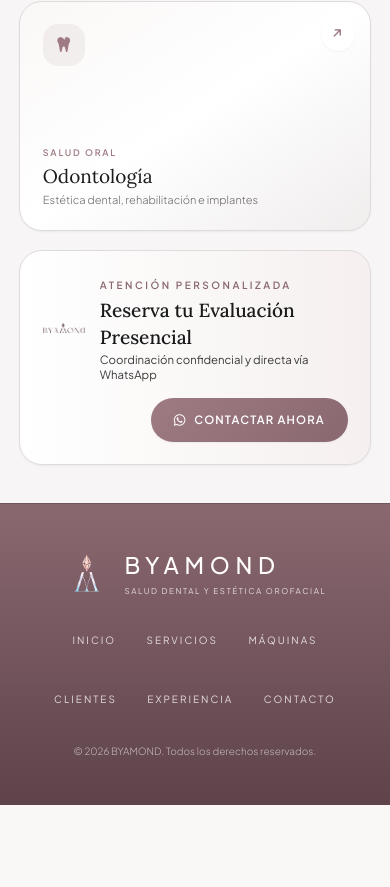
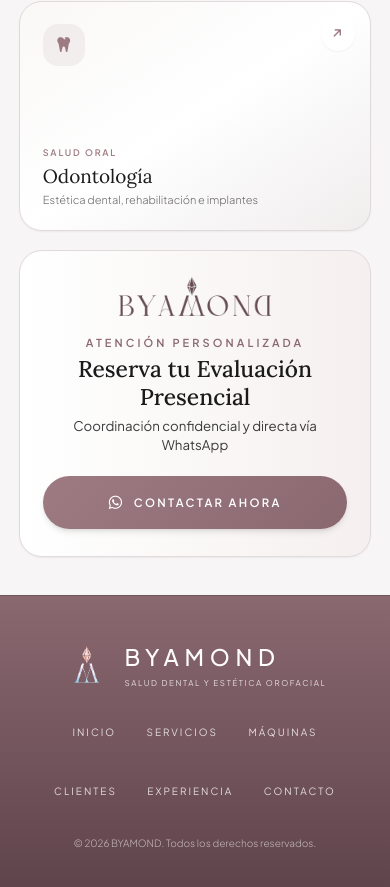
Before and after one commit to royerroy24-afk/byamond, a plain HTML site: page index.html in a window 390 px wide. Shown: the part 1863-2750 px from the top of the page. Before the commit the page ends 2668 px from the top, so only its background shows below. Drawn offline with nearby package versions, Linux system fonts and the light colour scheme.

Commit message:
feat(ui): logo protagonico en Bento 5, fotos de Rehabilitacion e Implantes y producto Botox Allergan en Trazabilidad

```diff
--- a/index.html
+++ b/index.html
@@ -629,19 +629,20 @@
                             </span>
                         </a>
 
-                        <!-- BENTO 5: CONTACTO (COL-SPAN-12) BARRA INTEGRADA CON LETRAS EN NEGRO MATE (#1A1A1A) Y GRIS CARBÓN (#3A3A3A) -->
-                        <a href="#contacto" class="group relative col-span-12 rounded-3xl overflow-hidden bg-gradient-to-r from-white via-perla to-mauve-50 border border-plomo-200 p-6 sm:p-8 shadow-sm flex flex-col sm:flex-row items-start sm:items-center justify-between gap-4 hover:border-mauve/50 transition-all">
-                            <div class="flex items-center gap-4">
-                                <img src="LOGO/logo-byamond-dark.png" alt="Monograma BYAMOND" class="w-11 h-11 object-contain opacity-95">
+                        <!-- BENTO 5: CONTACTO (COL-SPAN-12) BARRA INTEGRADA CON LOGO PROTAGÓNICO, ARMONÍA VISUAL Y LETRAS EN NEGRO MATE (#1A1A1A) -->
+                        <a href="#contacto" class="group relative col-span-12 rounded-3xl overflow-hidden bg-gradient-to-r from-white via-perla to-mauve-50 border border-plomo-200 px-6 py-7 sm:px-10 sm:py-8 md:px-12 shadow-sm flex flex-col md:flex-row items-center justify-between gap-6 hover:border-mauve/50 transition-all">
+                            <div class="flex flex-col sm:flex-row items-center text-center sm:text-left gap-5 sm:gap-8 w-full md:w-auto">
+                                <img src="LOGO/logo-byamond-dark.png" alt="Logo Oficial BYAMOND" class="w-40 sm:w-48 md:w-56 h-auto object-contain shrink-0 opacity-95 group-hover:scale-[1.02] transition-transform duration-300">
+                                <span class="hidden sm:block w-px h-14 bg-plomo-300/80 shrink-0"></span>
                                 <div>
-                                    <span class="text-[10px] tracking-[0.25em] uppercase text-mauve-dark font-semibold">Atención Personalizada</span>
-                                    <h3 class="font-serif text-xl sm:text-2xl text-[#1A1A1A] font-medium mt-0.5">Reserva tu Evaluación Presencial</h3>
-                                    <p class="text-xs sm:text-sm text-[#3A3A3A] font-normal mt-0.5">Coordinación confidencial y directa vía WhatsApp</p>
-                                </div>
-                            </div>
-                            <div class="flex items-center gap-3 self-end sm:self-center">
-                                <span class="btn-mauve px-6 py-3 min-h-[44px] rounded-full text-xs font-semibold uppercase tracking-widest flex items-center gap-2 shadow-sm">
-                                    <i class="fa-brands fa-whatsapp text-sm"></i>
+                                    <span class="text-[11px] tracking-[0.28em] uppercase text-mauve-dark font-semibold block">Atención Personalizada</span>
+                                    <h3 class="font-serif text-2xl sm:text-3xl text-[#1A1A1A] font-medium mt-1 leading-tight">Reserva tu Evaluación Presencial</h3>
+                                    <p class="text-sm sm:text-base text-[#3A3A3A] font-normal mt-1">Coordinación confidencial y directa vía WhatsApp</p>
+                                </div>
+                            </div>
+                            <div class="flex items-center justify-center shrink-0 w-full sm:w-auto">
+                                <span class="btn-mauve px-8 py-4 min-h-[48px] w-full sm:w-auto justify-center rounded-full text-xs sm:text-sm font-semibold uppercase tracking-[0.2em] flex items-center gap-2.5 shadow-md group-hover:scale-[1.02] transition-transform">
+                                    <i class="fa-brands fa-whatsapp text-base"></i>
                                     Contactar Ahora
                                 </span>
                             </div>
@@ -2009,9 +2010,9 @@
                             </p>
                         </div>
                         <div class="lg:col-span-7 grid grid-cols-1 sm:grid-cols-2 gap-5">
-                            <div class="relative rounded-2xl overflow-hidden min-h-[260px] border border-plomo-200 shadow-sm bg-carbon text-white">
-                                <img src="assets/img/esterilizacion.webp" alt="Trazabilidad por Lote Byamond" loading="lazy" class="foto-centro absolute inset-0 w-full h-full object-cover opacity-80" style="object-position: center 50%;">
-                                <div class="absolute inset-0 bg-gradient-to-t from-carbon/90 via-carbon/45 to-transparent"></div>
+                            <div class="relative rounded-2xl overflow-hidden min-h-[260px] border border-plomo-200 shadow-sm bg-white text-white">
+                                <img src="assets/img/esterilizacion.webp" alt="Producto Original Botox Allergan - Trazabilidad por Lote Byamond" loading="lazy" class="foto-centro absolute inset-0 w-full h-full object-cover opacity-95" style="object-position: center 35%;">
+                                <div class="absolute inset-0 bg-gradient-to-t from-carbon/90 via-carbon/30 to-transparent"></div>
                                 <div class="relative z-10 p-6 flex flex-col justify-end h-full">
                                     <i class="fa-solid fa-shield-virus text-quartz text-xl mb-2"></i>
                                     <h4 class="font-serif text-lg text-white">Trazabilidad por Lote</h4>
```
Also changed, not shown: assets/img/esterilizacion.webp, assets/img/implantes.webp, assets/img/rehabilitacion-oral.webp.
